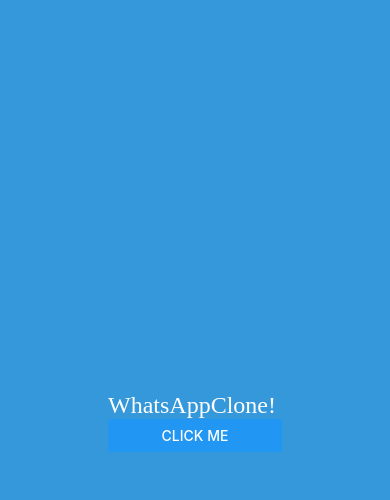
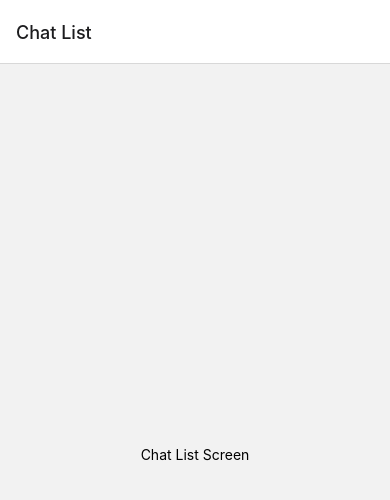
Before and after one commit to Mowgle88/WhatsAppClone, a React Native app: screen / in a window 390 px wide. Shown: the top 500 px of the page. Built offline with nearby package versions, Linux system fonts and the light colour scheme.

Commit message:
fix: resolve conflicts

```diff
--- a/index.js
+++ b/index.js
@@ -1,9 +1,7 @@
-/**
- * @format
- */
-
 import {AppRegistry} from 'react-native';
 import App from './src/App';
 import {name as appName} from './app.json';
+import { gestureHandlerRootHOC } from "react-native-gesture-handler";
 
-AppRegistry.registerComponent(appName, () => App);
+
+AppRegistry.registerComponent(appName, () => gestureHandlerRootHOC(App));
--- a/package.json
+++ b/package.json
@@ -10,9 +10,13 @@
     "fix:eslint": "eslint \"./src/**/*.{ts,tsx}\" --fix"
   },
   "dependencies": {
+    "@react-navigation/native": "^6.1.6",
+    "@react-navigation/stack": "^6.3.16",
     "react": "18.1.0",
     "react-native": "0.70.6",
+    "react-native-gesture-handler": "^2.9.0",
     "react-native-safe-area-context": "^4.5.0",
+    "react-native-screens": "^3.20.0",
     "react-native-splash-screen": "^3.3.0"
   },
   "devDependencies": {
--- a/src/App.tsx
+++ b/src/App.tsx
@@ -1,23 +1,25 @@
 import React, { useEffect } from "react";
-import { StyleSheet, Text, StatusBar, Button, Alert } from "react-native";
-import { SafeAreaProvider, SafeAreaView } from "react-native-safe-area-context";
+import { StyleSheet } from "react-native";
+import { SafeAreaProvider } from "react-native-safe-area-context";
 import SplashScreen from "react-native-splash-screen";
+import { NavigationContainer } from "@react-navigation/native";
+import { createStackNavigator } from "@react-navigation/stack";
+import ChatListScreen from "./screens/ChatListScreen";
+
+const Stack = createStackNavigator();
 
 export default function App() {
   useEffect(() => {
     SplashScreen.hide();
   }, []);
 
-  const pressHandler = () => {
-    Alert.alert("WhatsAppClone");
-  };
   return (
     <SafeAreaProvider style={styles.container}>
-      <SafeAreaView>
-        <StatusBar barStyle="default" backgroundColor="#3498db" />
-        <Text style={styles.label}>WhatsAppClone! </Text>
-        <Button title="Click me" onPress={pressHandler} />
-      </SafeAreaView>
+      <NavigationContainer>
+        <Stack.Navigator>
+          <Stack.Screen name="Chat List" component={ChatListScreen} />
+        </Stack.Navigator>
+      </NavigationContainer>
     </SafeAreaProvider>
   );
 }
@@ -26,8 +28,6 @@
   container: {
     flex: 1,
     backgroundColor: "#3498db",
-    alignItems: "center",
-    justifyContent: "center",
   },
   label: {
     color: "white",
--- /dev/null
+++ b/src/screens/ChatListScreen.tsx
@@ -0,0 +1,20 @@
+import { StyleSheet, Text, View } from "react-native";
+import React from "react";
+
+const ChatListScreen = () => {
+  return (
+    <View style={styles.container}>
+      <Text>Chat List Screen</Text>
+    </View>
+  );
+};
+
+export default ChatListScreen;
+
+const styles = StyleSheet.create({
+  container: {
+    flex: 1,
+    justifyContent: "center",
+    alignItems: "center",
+  },
+});
```
Also changed, not shown: 2 other files (tests, documents, lock files or other folders).
